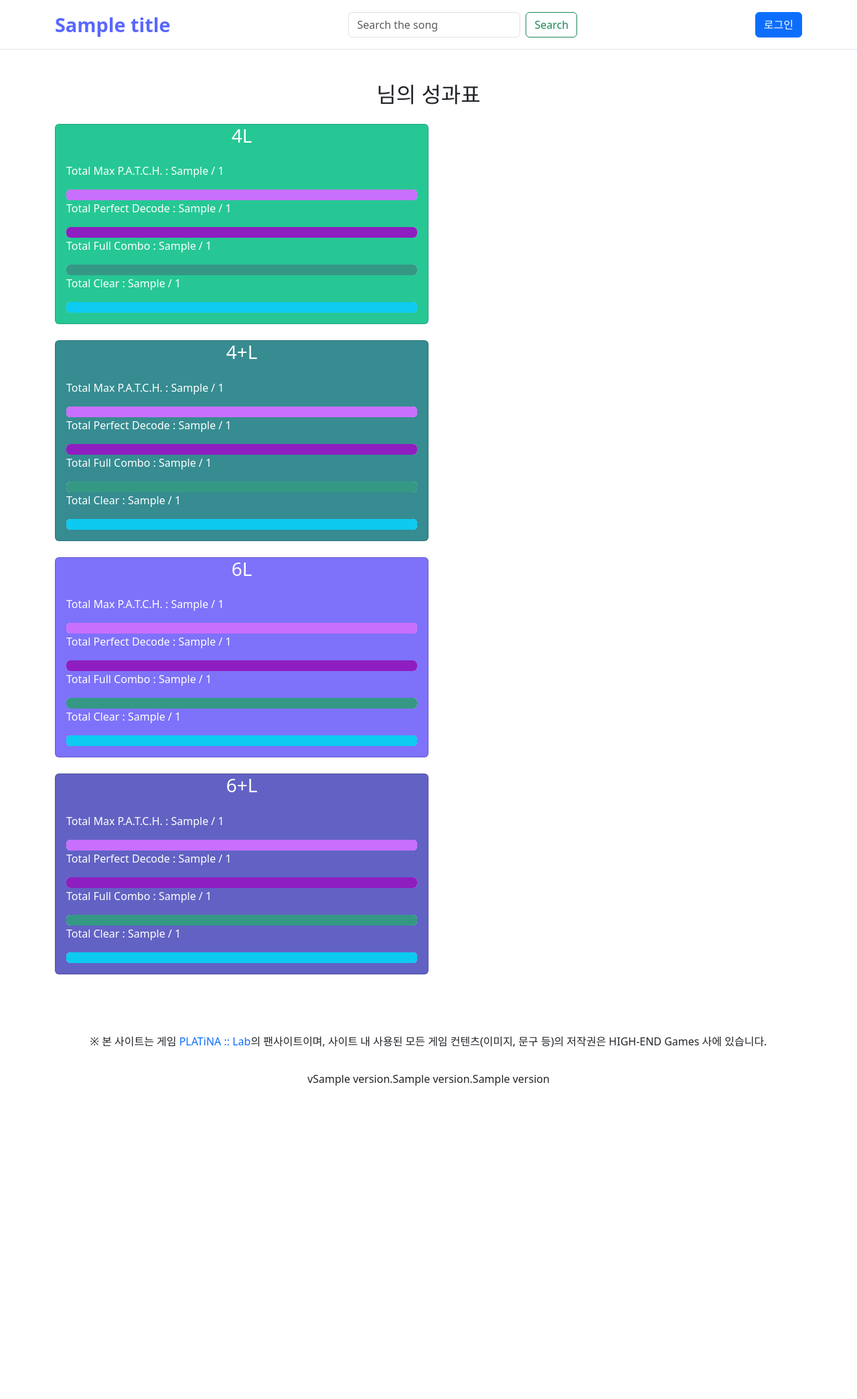
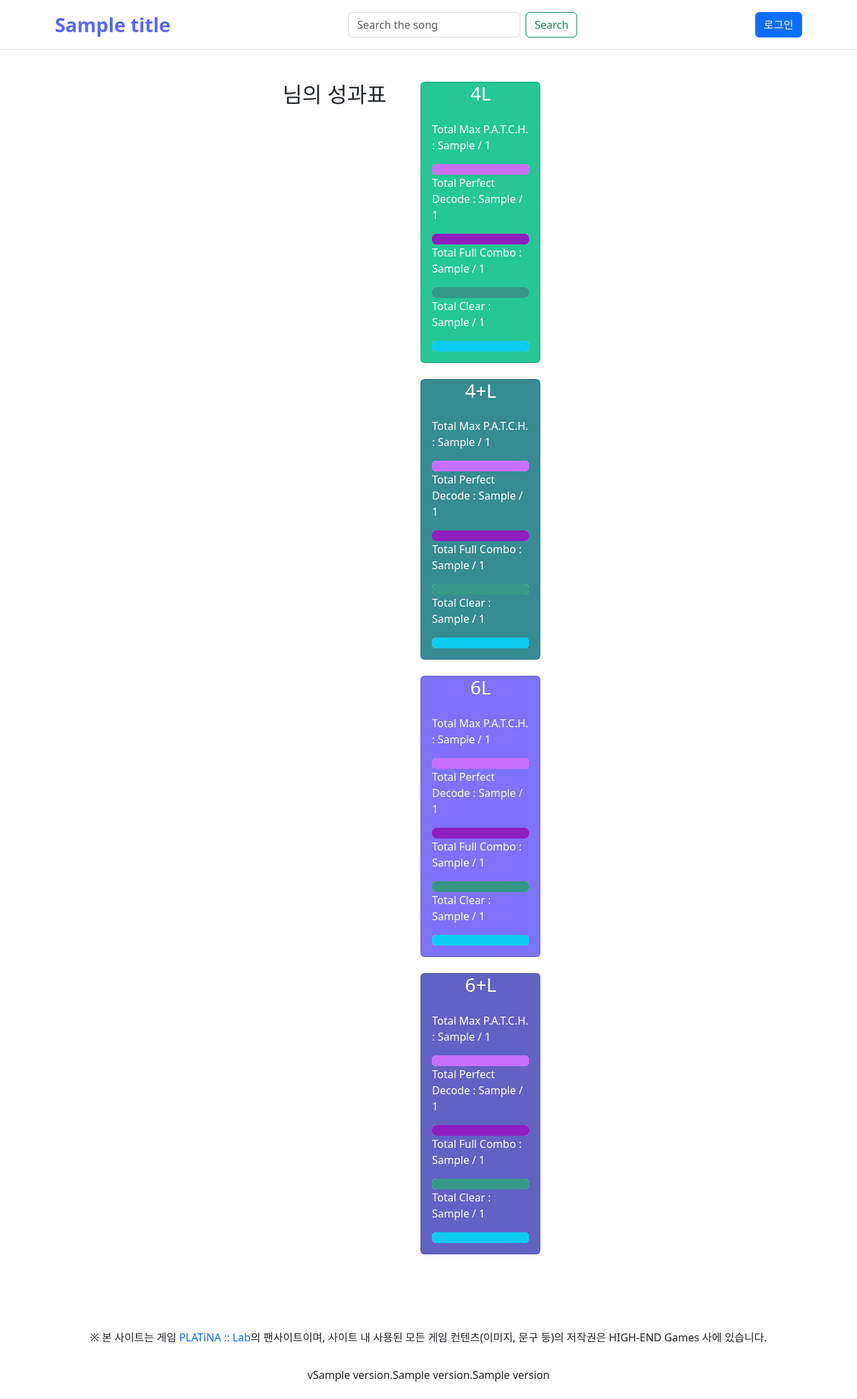
Before and after one commit to Minsuh1204/PlatinaArchive-Web, a Python web app: template templates/archive_all.html in a window 1280 px wide. Shown: the whole page at 67% size. Before the commit the page ends 1621 px from the top, so only its background shows below. Run offline with Jinja, Linux system fonts and the light colour scheme; the template is opened without the code that fills it: most values are stand-ins (such as "Sample title", 1, 10 or a date in 2020); some libraries are stand-ins or nearby versions.

Commit message:
center the content

```diff
--- a/templates/archive_all.html
+++ b/templates/archive_all.html
@@ -4,9 +4,12 @@
 {% endblock %}
 
 {% block content %}
-<div class="container my-5 mx-auto">
+<div class="container my-5 d-flex justify-content-center">
     <h2 class="text-center mb-4">{{ current_user.name }}님의 성과표</h2>
-    <div class="card card-4l-bg text-white mb-4 w-50">
+
+    <div class="row justify-content-center">
+        <div class="col-lg-8 col-md-10">
+            <div class="card card-4l-bg text-white mb-4">
                 <h3 class="card-title text-center">4L</h3>
                 <div class="card-body">
                     <p class="card-text">Total Max P.A.T.C.H. : {{ status_4['max_patch_patterns'] }} / {{
@@ -30,7 +33,8 @@
                             style="width: {{ status_4['full_combo_patterns'] / status_4['total_patterns'] * 100 | round }}%;">
                         </div>
                     </div>
-            <p class="card-text">Total Clear : {{ status_4['cleared_patterns'] }} / {{ status_4['total_patterns'] }}</p>
+                    <p class="card-text">Total Clear : {{ status_4['cleared_patterns'] }} / {{
+                        status_4['total_patterns'] }}</p>
                     <div class="progress" role="progressbar">
                         <div class="progress-bar bg-info"
                             style="width: {{ status_4['cleared_patterns'] / status_4['total_patterns'] * 100 | round }}%;">
@@ -38,7 +42,7 @@
                     </div>
                 </div>
             </div>
-    <div class="card card-4l-plus-bg text-white mb-4 w-50">
+            <div class="card card-4l-plus-bg text-white mb-4">
                 <h3 class="card-title text-center">4+L</h3>
                 <div class="card-body">
                     <p class="card-text">Total Max P.A.T.C.H. : {{ status_4_plus['max_patch_patterns'] }} / {{
@@ -71,7 +75,7 @@
                     </div>
                 </div>
             </div>
-    <div class="card card-6l-bg text-white mb-4 w-50">
+            <div class="card card-6l-bg text-white mb-4">
                 <h3 class="card-title text-center">6L</h3>
                 <div class="card-body">
                     <p class="card-text">Total Max P.A.T.C.H. : {{ status_6['max_patch_patterns'] }} / {{
@@ -95,7 +99,8 @@
                             style="width: {{ status_6['full_combo_patterns'] / status_6['total_patterns'] * 100 | round }}%;">
                         </div>
                     </div>
-            <p class="card-text">Total Clear : {{ status_6['cleared_patterns'] }} / {{ status_6['total_patterns'] }}</p>
+                    <p class="card-text">Total Clear : {{ status_6['cleared_patterns'] }} / {{
+                        status_6['total_patterns'] }}</p>
                     <div class="progress" role="progressbar">
                         <div class="progress-bar bg-info"
                             style="width: {{ status_6['cleared_patterns'] / status_6['total_patterns'] * 100 | round }}%;">
@@ -103,7 +108,7 @@
                     </div>
                 </div>
             </div>
-    <div class="card card-6l-plus-bg text-white mb-4 w-50">
+            <div class="card card-6l-plus-bg text-white mb-4">
                 <h3 class="card-title text-center">6+L</h3>
                 <div class="card-body">
                     <p class="card-text">Total Max P.A.T.C.H. : {{ status_6_plus['max_patch_patterns'] }} / {{
@@ -137,4 +142,6 @@
                 </div>
             </div>
         </div>
+    </div>
+</div>
 {% endblock %}
```
Lines whose indentation alone changed are shown as unchanged.
